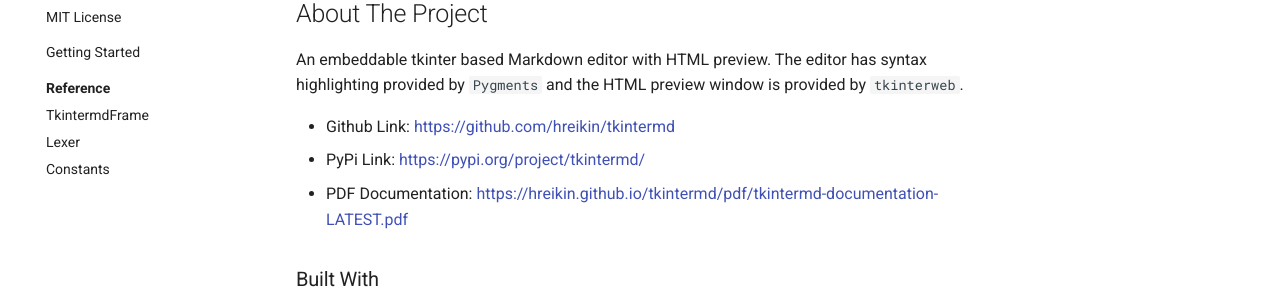
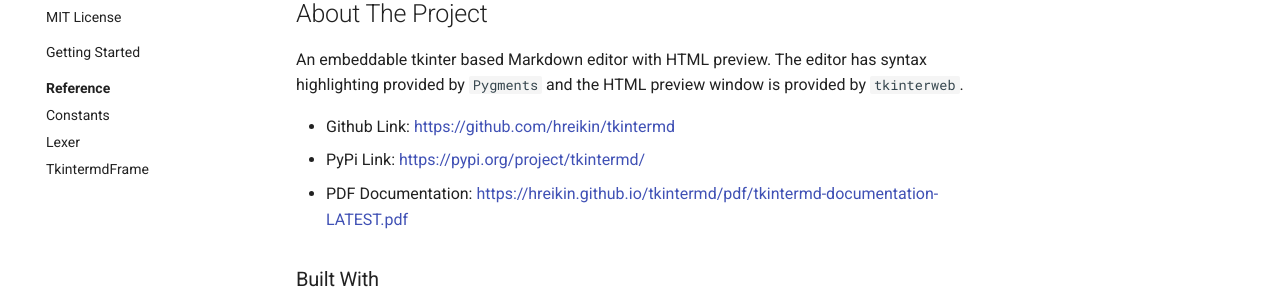
Before and after one commit to hreikin/tkintermd, an MkDocs documentation site: the page built from docs/README.md, in a window 1280 px wide. Shown: the part 184-483 px from the top of the page. Built offline with MkDocs 1.6.1 and Material for MkDocs 9.7.7, drawn with Linux system fonts in a browser that asks for light colours; comment, search, counter and statistics services are not loaded.

Commit message:
Fix navigation order.

```diff
--- a/mkdocs.yml
+++ b/mkdocs.yml
@@ -121,6 +121,6 @@ nav:
   - Getting Started: 'getting-started/README.md'
   - Reference:
     - Reference: 'reference/README.md'
+    - Constants: 'reference/tkintermd-constants.md'
+    - Lexer: 'reference/tkintermd-lexer.md'
     - TkintermdFrame: 'reference/tkintermd-frame.md'
-    - Lexer: 'reference/tkintermd-lexer.md'
-    - Constants: 'reference/tkintermd-constants.md'
```
